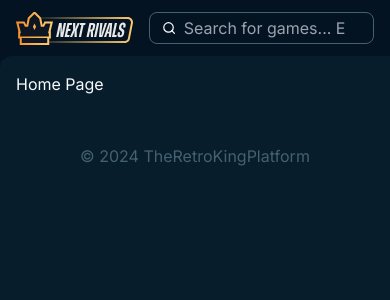
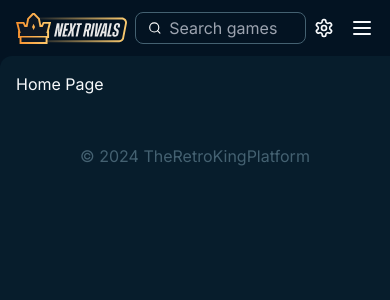
Before and after one commit to Krishna1199000/Retro-King, a Next.js app: page / in a window 390 px wide. Shown: the top 300 px of the page. Built offline with nearby package versions, Linux system fonts and the light colour scheme; a web font is replaced by a local one.

Commit message:
mobile navbar menu completed

```diff
--- a/src/components/Header.jsx
+++ b/src/components/Header.jsx
@@ -1,19 +1,28 @@
 import Image from "next/image";
 import Search from "./Search";
+import { Settings } from "lucide-react";
+import MobileNav from "./MobileNav";
 
 export default function Header() {
   return (
-    <header className="px-4 flex h-14 shrink-0 items-center gap-4">
-      <a href="/" className="flex items-center gap-2">
+    <header className="px-4 flex h-14 shrink-0 items-center gap-2">
+      <a href="/" className="flex items-center ">
         <Image
           src="/logo.svg"
           alt="TheRetroKing"
-          width={116.56}
+          width={110.56}
           height={33.8}
           loading="eager"
         />
       </a>
       <Search />
+
+      <nav className=" flex items-center justify-center gap-4 md:gap-6">
+        <a href="#">
+          <Settings className="w-5 h-5" />
+        </a>
+        <MobileNav />
+      </nav>
     </header>
   );
 }
--- /dev/null
+++ b/src/components/MobileNav.jsx
@@ -0,0 +1,96 @@
+"use client";
+
+import {
+  Menu,
+  X,
+  House,
+  Flame,
+  LayoutList,
+  MapPinHouse,
+  BookA,
+} from "lucide-react";
+import { useState } from "react";
+import "../components/css/MobileNav.css"; // Make sure to import the CSS file
+
+export default function MobileNav() {
+  const [isOpen, setIsOpen] = useState(false);
+
+  const mobileNavItems = [
+    {
+      name: "Home",
+      path: "/",
+      icon: House,
+      slug: null,
+    },
+    {
+      name: "New",
+      path: "/new-games",
+      icon: Flame,
+      slug: "new-games",
+    },
+    {
+      name: "Categories",
+      path: "/categories",
+      icon: LayoutList,
+      slug: "categories",
+    },
+    {
+      name: "About",
+      path: "/about",
+      icon: BookA,
+      slug: "about",
+    },
+    {
+      name: "Contact",
+      path: "/contact",
+      icon: MapPinHouse,
+      slug: "contact",
+    },
+  ];
+
+  return (
+    <>
+      {!isOpen ? (
+        <button
+          className="lg:hidden"
+          onClick={() => setIsOpen(true)}
+          aria-expanded="false"
+          aria-controls="mobile-menu"
+        >
+          <Menu className="w-6 h-6" aria-label="Open Mobile Menu" />
+        </button>
+      ) : (
+        <button
+          className="lg:hidden"
+          onClick={() => setIsOpen(false)}
+          aria-expanded="false"
+          aria-controls="mobile-menu"
+        >
+          <X className="w-6 h-6" aria-label="Close Mobile Menu" />
+        </button>
+      )}
+
+      {isOpen && (
+        <div
+          id="mobile-menu"
+          className="mobile-menu fixed top-[57px] h-dvh left-0 right-0 z-50 bg-main p-4 lg:hidden"
+        >
+          <ul className="bg-muted flex flex-col gap-4" role="menu">
+            {mobileNavItems.map((item) => (
+              <li key={item.name} className="border-accent" role="none">
+                <a
+                  href={item.path}
+                  className="text-lg font-medium hover:bg-accent rounded-md flex gap-4 items-center border-b border-accent px-6 py-4"
+                  role="menuitem"
+                >
+                  <item.icon className="w-6 h-6" aria-hidden="true" />
+                  {item.name}
+                </a>
+              </li>
+            ))}
+          </ul>
+        </div>
+      )}
+    </>
+  );
+}
--- a/src/components/Search.jsx
+++ b/src/components/Search.jsx
@@ -25,7 +25,7 @@ export default function Search() {
           type="search"
           value={searchTerm}
           onChange={handleChange}
-          placeholder="Search for games... Ex. Super Mario"
+          placeholder="Search games... (eg: Mario)"
         />
       </div>
     </form>
--- /dev/null
+++ b/src/components/css/MobileNav.css
@@ -0,0 +1,39 @@
+/* MobileNav.css */
+
+/* Define keyframes for the drop-down animation */
+@keyframes slideDown {
+  0% {
+    opacity: 0;
+    transform: translateY(-10px);
+  }
+  100% {
+    opacity: 1;
+    transform: translateY(0);
+  }
+}
+
+/* Apply the animation to the mobile menu container */
+.mobile-menu {
+  animation: slideDown 0.3s ease forwards;
+}
+
+/* Additional styling for a smooth appearance */
+.mobile-menu {
+  display: flex;
+  flex-direction: column;
+  gap: 1rem;
+  background-color: var(bg-main);
+  padding: 1rem;
+  border-radius: 0.5rem;
+  box-shadow: 0 4px 6px rgba(0, 0, 0, 0.1);
+}
+
+/* Styling for each menu item for smoother hover */
+.mobile-menu li a {
+  transition: background-color 0.2s ease, transform 0.2s ease;
+}
+
+.mobile-menu li a:hover {
+  background-color: var(--bg-accent-hover);
+  transform: translateX(5px);
+}
```
